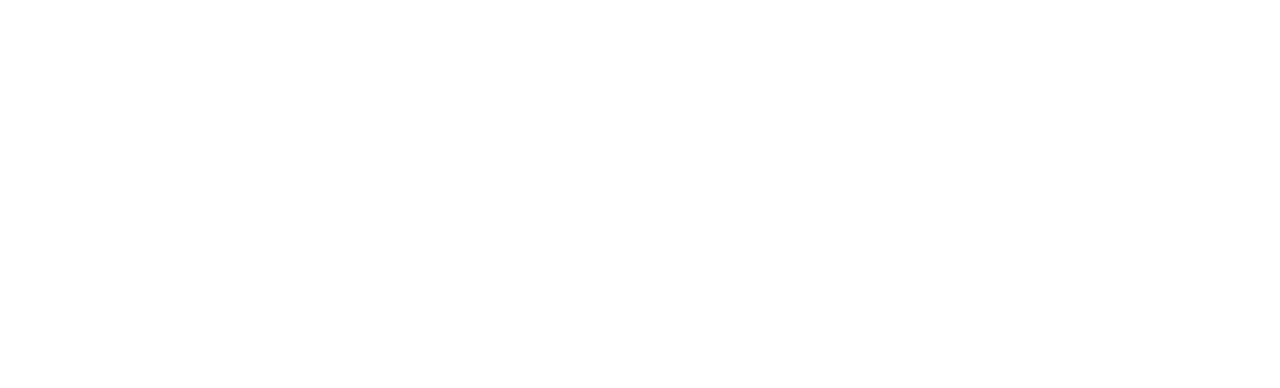
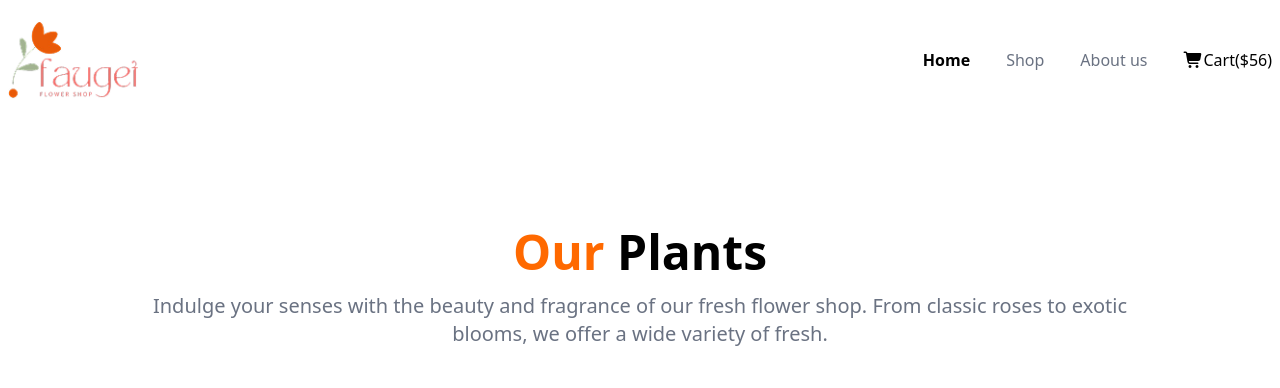
Before and after one commit to AfrozaAmin/Assignment-02-flowers, a plain HTML site: page index.html in a window 1280 px wide. Drawn offline with nearby package versions, Linux system fonts and the light colour scheme.

Commit message:
plants section added

```diff
--- a/index.html
+++ b/index.html
@@ -3,16 +3,24 @@
 <head>
   <meta charset="UTF-8">
   <meta name="viewport" content="width=device-width, initial-scale=1.0">
-    <title>Responsive Flower Website</title>
+  <script src="https://cdn.jsdelivr.net/npm/@tailwindcss/browser@4"></script>
+  <title>Flowers Website</title>
 
-
-    <link rel="stylesheet" href="./styles/styles.css">
+  <link rel="stylesheet" href="https://cdnjs.cloudflare.com/ajax/libs/font-awesome/7.0.0/css/all.min.css" integrity="sha512-DxV+EoADOkOygM4IR9yXP8Sb2qwgidEmeqAEmDKIOfPRQZOWbXCzLC6vjbZyy0vPisbH2SyW27+ddLVCN+OMzQ==" crossorigin="anonymous" referrerpolicy="no-referrer" />
 
 </head>
 <body>
-
-    <header>
-        <nav>
+  <header class="pt-5 mb-16 lg:mb-32">
+    <nav class="flex justify-between items-center px-2 ">
+       <img src="./assets/logo.png" alt="Logo" class="h-9 lg:h-20" />
+      <div>
+        <ul class="flex justify-center gap-9 items-center">
+          <li class="font-semibold hidden lg:block cursor-pointer"><a href="#">Home</a></li>
+          <li class="hidden lg:block text-gray-500 cursor-pointer"><a href="#">Shop</a></li>
+          <li class="hidden lg:block text-gray-500 cursor-pointer"><a href="#">About us</a></li>
+          <li><a href="#"><i class="fa-solid fa-cart-shopping"></i>Cart($56)</a></li>
+        </ul>
+      </div>
 
     </nav>
 
@@ -20,6 +28,20 @@
   </header>
 
   <main>
+    <!-- our plants saction -->
+     <section class="px-1">
+      <div class=" text-center mb-7 lg:mb-9">
+        <h2 class=" text-orange-500 font-bold text-2xl lg:text-5xl">Our <span class="text-black">Plants</span></h2>
+        <p class="text-sm lg:text-xl text-gray-500 mt-4 w-4/5 mx-auto">Indulge your senses with the beauty and fragrance of our fresh flower shop. From classic roses to exotic blooms, we offer a wide variety of fresh.
+        </p>
+      </div>
+
+<!-- card sections -->
+      <div class="grid grid-cols-2 lg:grid-cols-4 w-full">
+
+
+      </div>
+     </section>
 
 
 
--- a/styles/styles.css
+++ b/styles/styles.css
@@ -0,0 +1 @@
+@import "tailwindcss"
```
Lines whose indentation alone changed are shown as unchanged.
